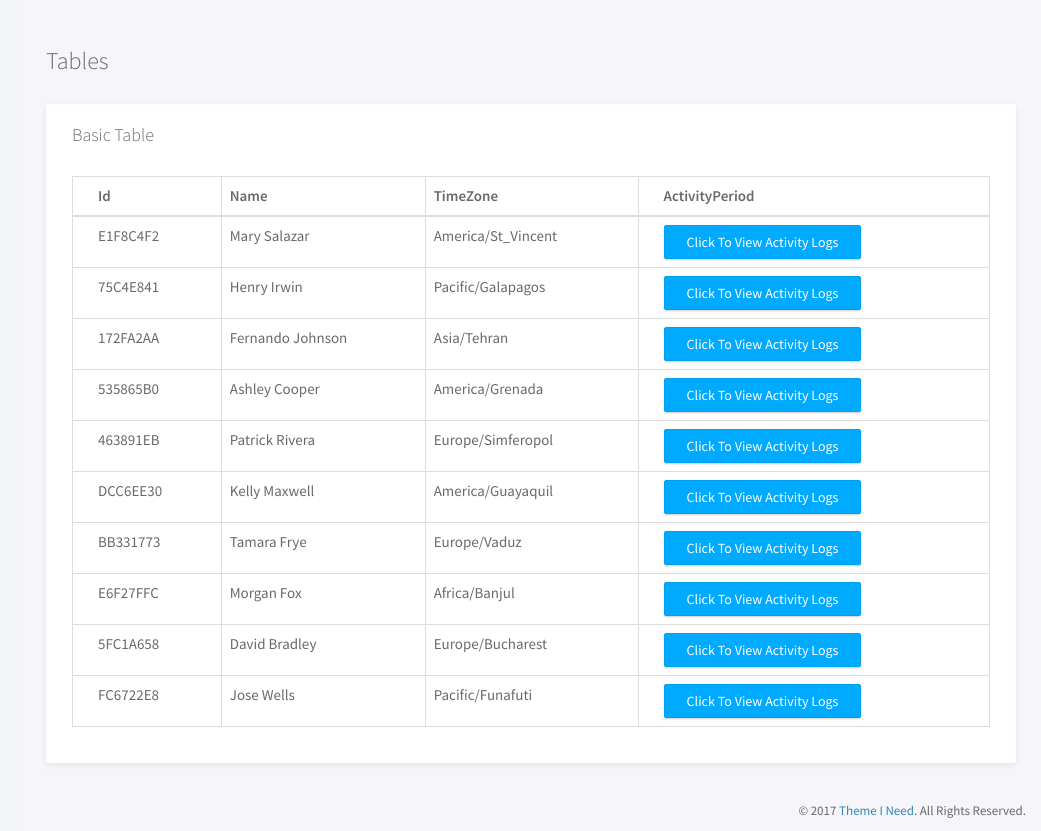
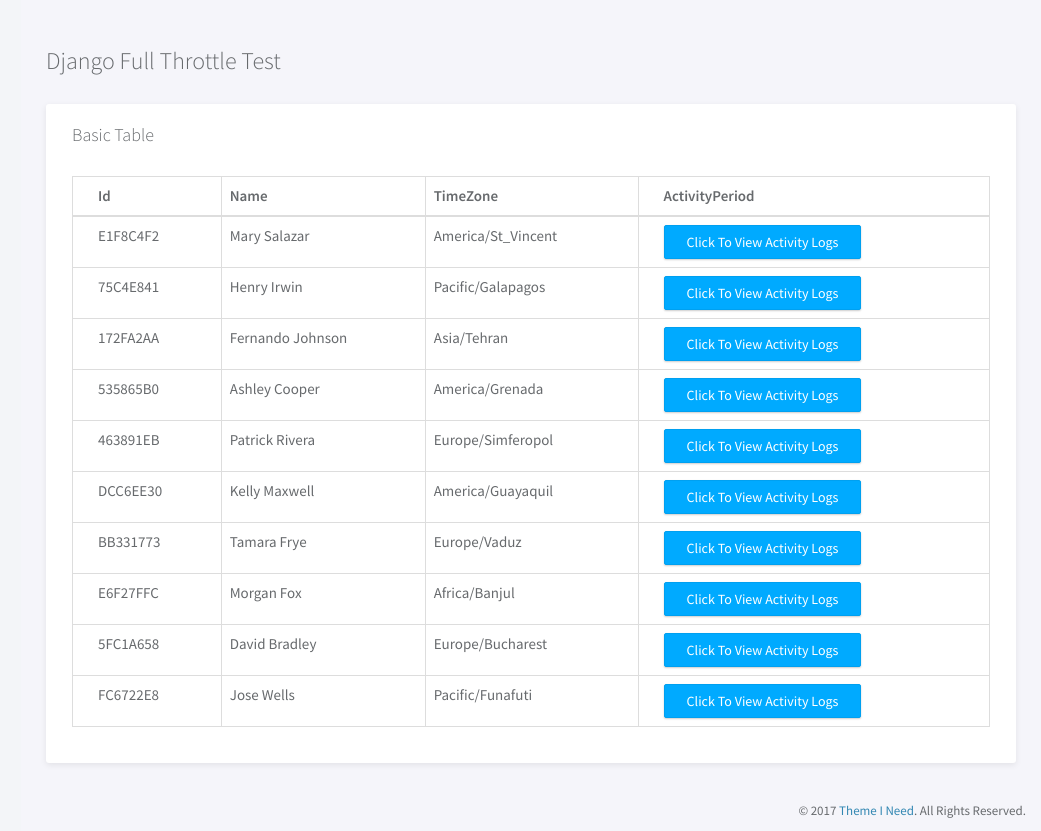
Before and after one commit to sifykarippery/django_fullthrottle_api, a Django app: page / in a window 1280 px wide. Shown: the whole page, without its empty margins (239-1280 px from the left). Run offline with Django 3.2, Linux system fonts and the light colour scheme; data comes from the database, SQL or seed files in the repository; some libraries are stand-ins or nearby versions.

Commit message:
updated label to test CI heroku deploy

```diff
--- a/djangofullthrottleapp/templates/index.html
+++ b/djangofullthrottleapp/templates/index.html
@@ -30,7 +30,7 @@
 			<!-- MAIN CONTENT -->
 			<div class="main-content">
 				<div class="container-fluid">
-					<h3 class="page-title">Tables</h3>
+					<h3 class="page-title">Django Full Throttle Test</h3>
 					<div class="row">
 						<div class="col-md-12">
 							<!-- BASIC TABLE -->
```
